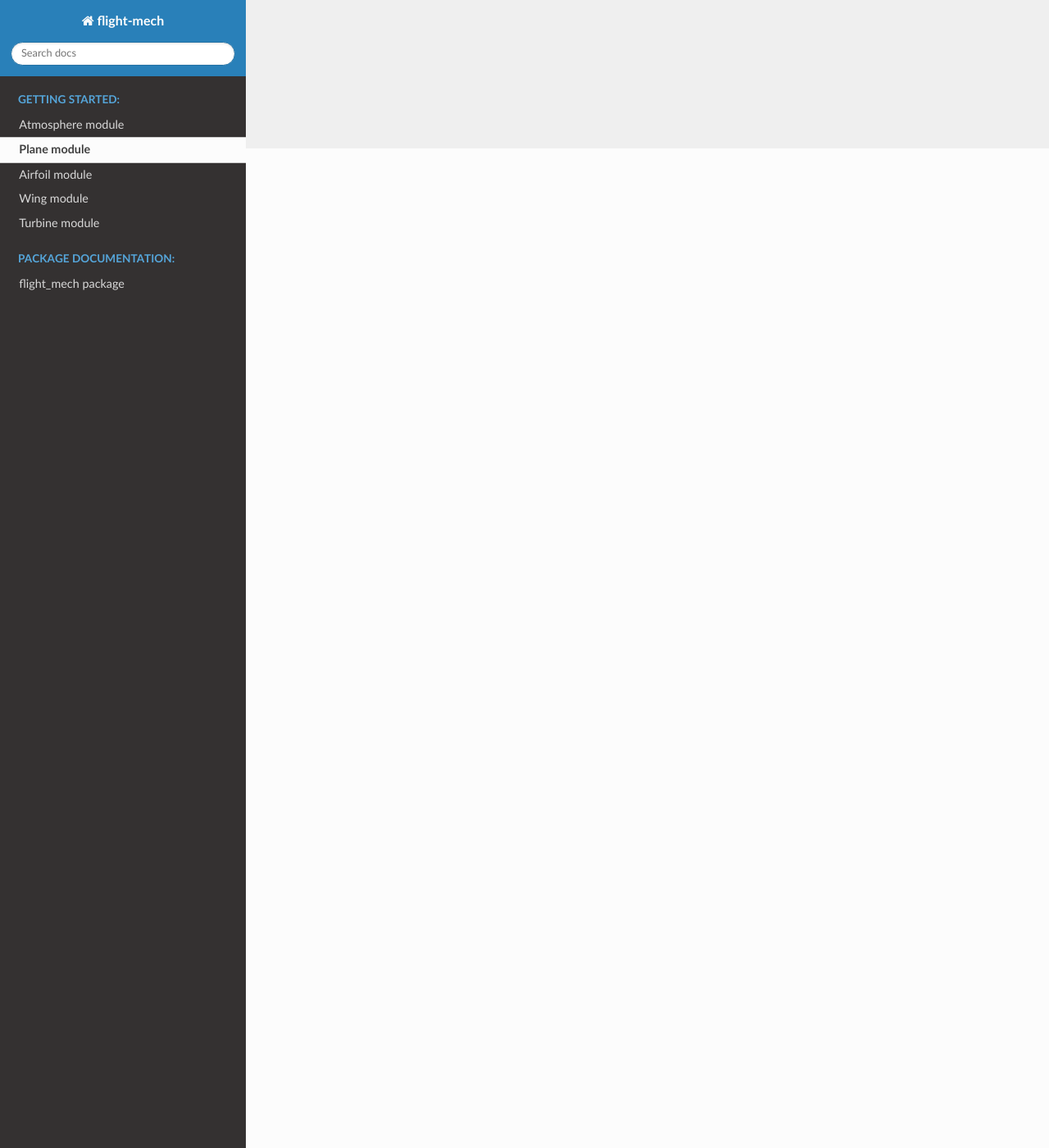
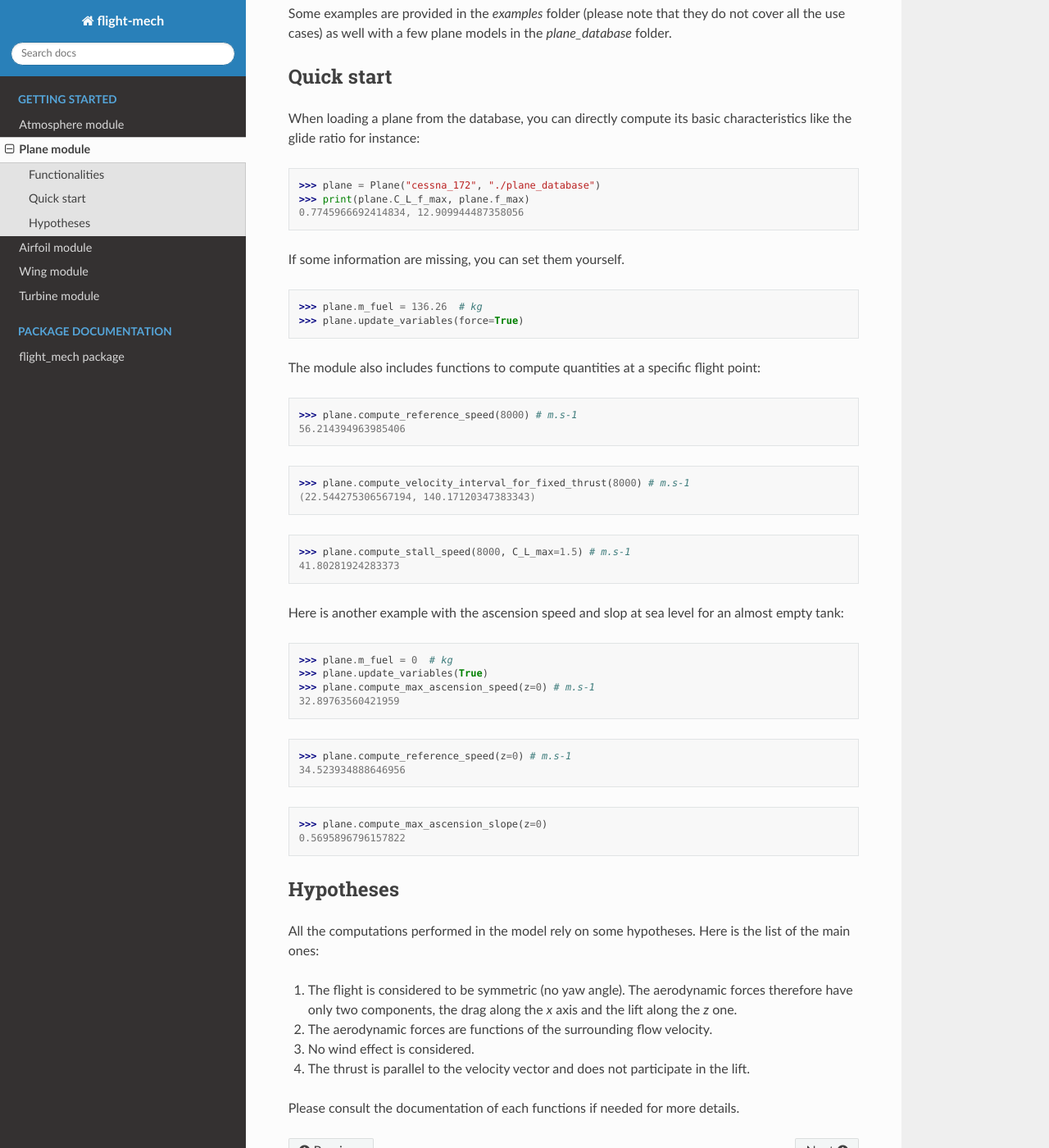
Before and after one commit to PaulCreusy/flight-mech, a Sphinx documentation site: the page built from docs/plane_module.rst, in a window 1280 px wide and 1400 px high, scrolled down 1219 px. Shown: the whole window at 82% size. Built offline with Sphinx 7.4.7 and the Read the Docs theme 3.1.0, drawn with Linux system fonts in a browser that asks for light colours; some of the changed text lies outside the part shown.

Commit message:
update readme and write documentation for the plane and atmophere modules

```diff
--- a/docs/flight_mech.rst
+++ b/docs/flight_mech.rst
@@ -12,8 +12,10 @@
 .. toctree::
    :maxdepth: 5
 
+   flight_mech.aerodynamics
+   flight_mech.airfoil
    flight_mech.atmosphere
+   flight_mech.fuel
    flight_mech.plane
-   flight_mech.airfoil
+   flight_mech.turbine
    flight_mech.wing
-   flight_mech.turbine
--- a/docs/plane_module.rst
+++ b/docs/plane_module.rst
@@ -1,4 +1,98 @@
 Plane module
 ============
 
-Todo
+This module includes a set of flight mechanics equations allowing to compute the plane characteristics.
+
+**Please note that all equations and variables are defined in the international unit system.**
+
+Functionalities
+---------------
+
+The plane model allows to compute the following quantities:
+
+* max glide ratio
+* speed at specific angle of incidence and altitude
+* drag
+* lift
+* thrust
+* stall speed
+* reference speed
+* minimum descent gliding slope
+* gliding speed
+* maximum gliding time
+* maximum gliding range
+* authorized velocity interval at fixed thrust for flight at constant altitude
+* thrust needed at fixed altitude and angle of incidence
+* minimum thrust needed at fixed altitude
+* speed at minimum thrust
+* maximum flight altitude
+* speed for maximum ascension speed
+* ascension slope for a specific angle of incidence and altitude
+* load factor in turn
+* maximum range at fixed altitude
+* maximum range at fixed speed
+* endurance
+* take off distance without friction
+* take off distance with friction
+* landing distance
+* take off speed
+* landing speed
+* alpha and delta coefficient at a flight point
+
+Additionally, the following graphs can be generated:
+
+* polar graph
+* thrust-speed graph
+* power-speed graph
+
+Some examples are provided in the `examples` folder (please note that they do not cover all the use cases) as well with a few plane models in the `plane_database` folder.
+
+Quick start
+-----------
+
+When loading a plane from the database, you can directly compute its basic characteristics like the glide ratio for instance:
+
+>>> plane = Plane("cessna_172", "./plane_database")
+>>> print(plane.C_L_f_max, plane.f_max)
+0.7745966692414834, 12.909944487358056
+
+If some information are missing, you can set them yourself.
+
+>>> plane.m_fuel = 136.26  # kg
+>>> plane.update_variables(force=True)
+
+The module also includes functions to compute quantities at a specific flight point:
+
+>>> plane.compute_reference_speed(8000) # m.s-1
+56.214394963985406
+
+>>> plane.compute_velocity_interval_for_fixed_thrust(8000) # m.s-1
+(22.544275306567194, 140.17120347383343)
+
+>>> plane.compute_stall_speed(8000, C_L_max=1.5) # m.s-1
+41.80281924283373
+
+Here is another example with the ascension speed and slop at sea level for an almost empty tank:
+
+>>> plane.m_fuel = 0  # kg
+>>> plane.update_variables(True)
+>>> plane.compute_max_ascension_speed(z=0) # m.s-1
+32.89763560421959
+
+>>> plane.compute_reference_speed(z=0) # m.s-1
+34.523934888646956
+
+>>> plane.compute_max_ascension_slope(z=0)
+0.5695896796157822
+
+Hypotheses
+----------
+
+All the computations performed in the model rely on some hypotheses. Here is the list of the main ones:
+
+1. The flight is considered to be symmetric (no yaw angle). The aerodynamic forces therefore have only two components, the drag along the `x` axis and the lift along the `z` one.
+2. The aerodynamic forces are functions of the surrounding flow velocity.
+3. No wind effect is considered.
+4. The thrust is parallel to the velocity vector and does not participate in the lift.
+
+Please consult the documentation of each functions if needed for more details.
```
Also changed, not shown: README.md (+9 -88 lines), docs/atmosphere_module.rst (+47 -3 lines), docs/flight_mech.aerodynamics.rst (added, +7 -0 lines), docs/flight_mech.fuel.rst (added, +7 -0 lines), docs/index.rst (+22 -2 lines).
